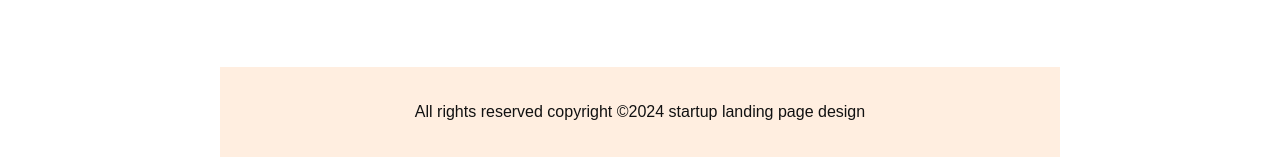
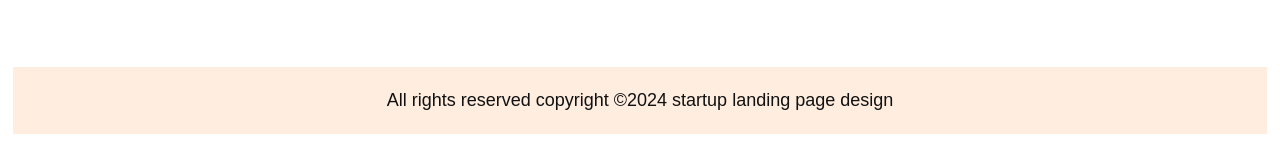
Before and after one commit to alvianshagor/G3-Website-Design, a plain HTML site: page index.html in a window 1280 px wide. Shown: the part 3777-3942 px from the top of the page. After the commit the page ends 3919 px from the top, so only its background shows below. Drawn offline with Linux system fonts and the light colour scheme; a web font is replaced by a local one.

Commit message:
addeed new

```diff
--- a/Styles/style.css
+++ b/Styles/style.css
@@ -265,11 +265,11 @@ gap: 40px;
 
 background-color: #ffeee0;
 color: #111;
-padding: 20px;
-width: 100vh;;
+font-size: 18px;
+font-weight: 600px;
+padding: 5px;
+margin: 5px;
 text-align: center;
-margin-left: auto;
-margin-right: auto;
 
 }
 
@@ -326,9 +326,8 @@ flex-direction: column;
 align-items: center;
   }
 .copyright{
-min-width: auto;
+padding: 5px;
 margin: 5px;
-
 }
 
 }
```
